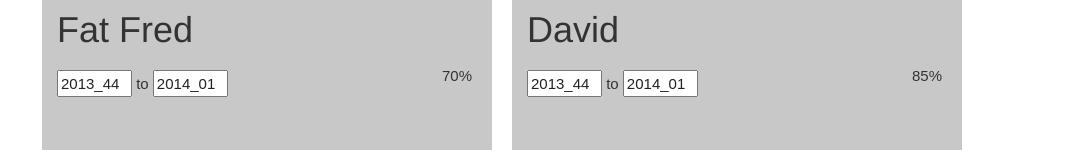
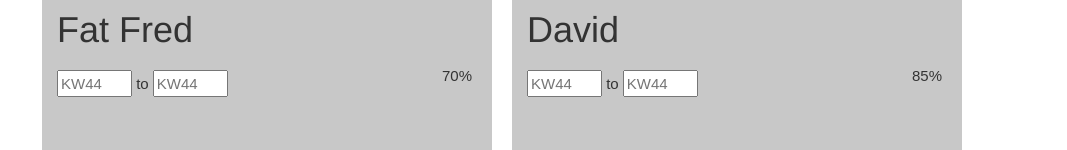
Before and after one commit to timomayer/sirstaffalot, a website: page public/sirstaffalotDashboard.html in a window 1280 px wide. Shown: the part 234-384 px from the top of the page, without its empty margins (106-1173 px from the left). Drawn offline with Linux system fonts and the light colour scheme; no server answers.

Commit message:
dashboard dummie2

```diff
--- a/public/sirstaffalotDashboard.html
+++ b/public/sirstaffalotDashboard.html
@@ -122,9 +122,9 @@
 							<div>
 
 								<div class="detailDatepicker">
-									<input ng-change="changeDatepicker()" ng-model="cwRange.cwStart" class="" placeholder="KW44" />
+									<input ng-change="changeDatepicker()" class="" placeholder="KW44" />
 									<span class="assign">to</span>
-									<input ng-change="changeDatepicker()" ng-model="cwRange.cwEnd" class="" placeholder="KW44" />
+									<input ng-change="changeDatepicker()" class="" placeholder="KW44" />
 									<p class="DetailGreen">70%</p>
 								</div>
 
@@ -195,9 +195,9 @@
 							<div>
 
 								<div class="detailDatepicker">
-									<input ng-change="changeDatepicker()" ng-model="cwRange.cwStart" class="" placeholder="KW44" />
+									<input ng-change="changeDatepicker()" class="" placeholder="KW44" />
 									<span class="assign">to</span>
-									<input ng-change="changeDatepicker()" ng-model="cwRange.cwEnd" class="" placeholder="KW44" />
+									<input ng-change="changeDatepicker()" class="" placeholder="KW44" />
 									<p class="DetailYellow">85%</p>
 								</div>
 
```
